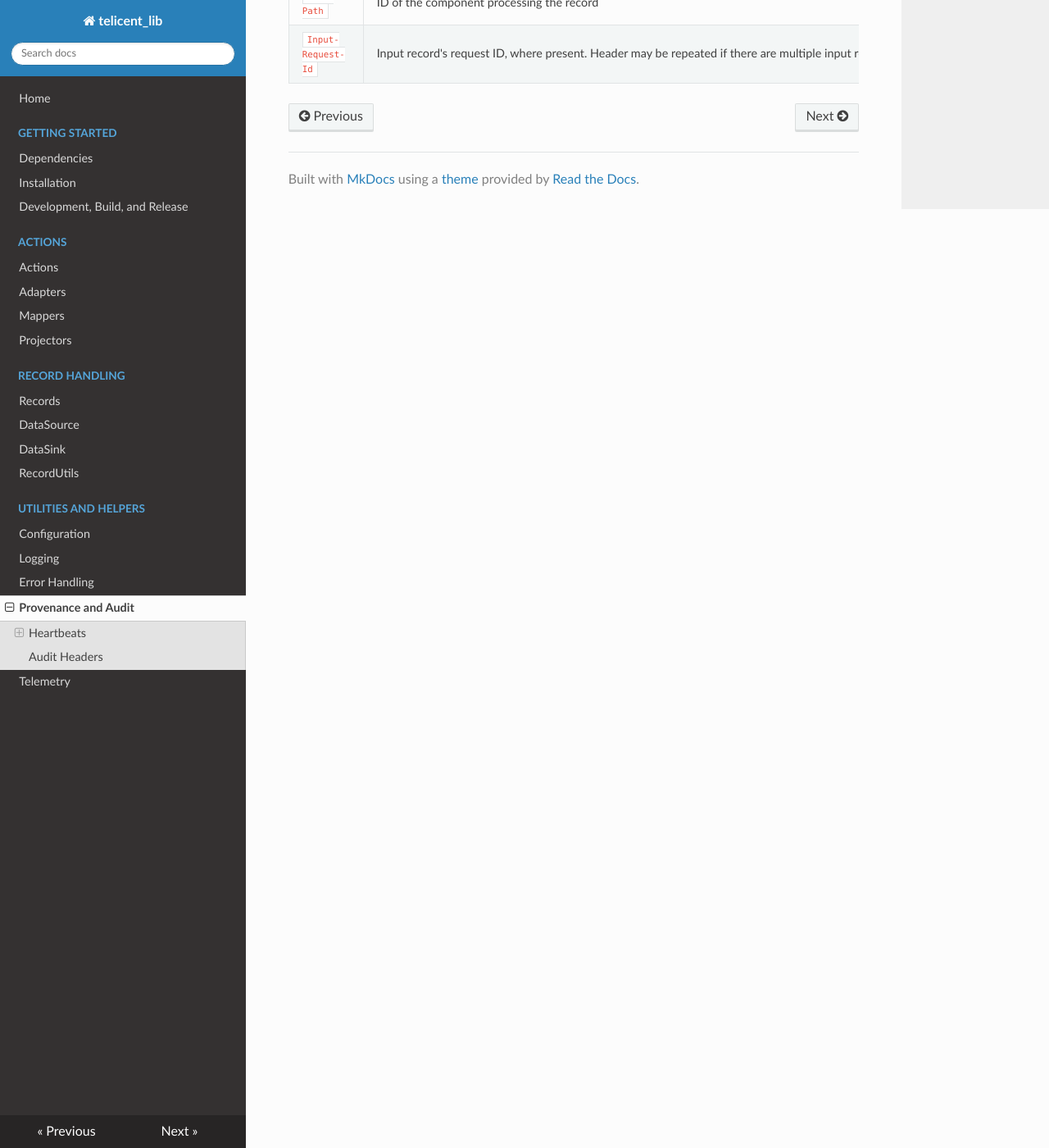
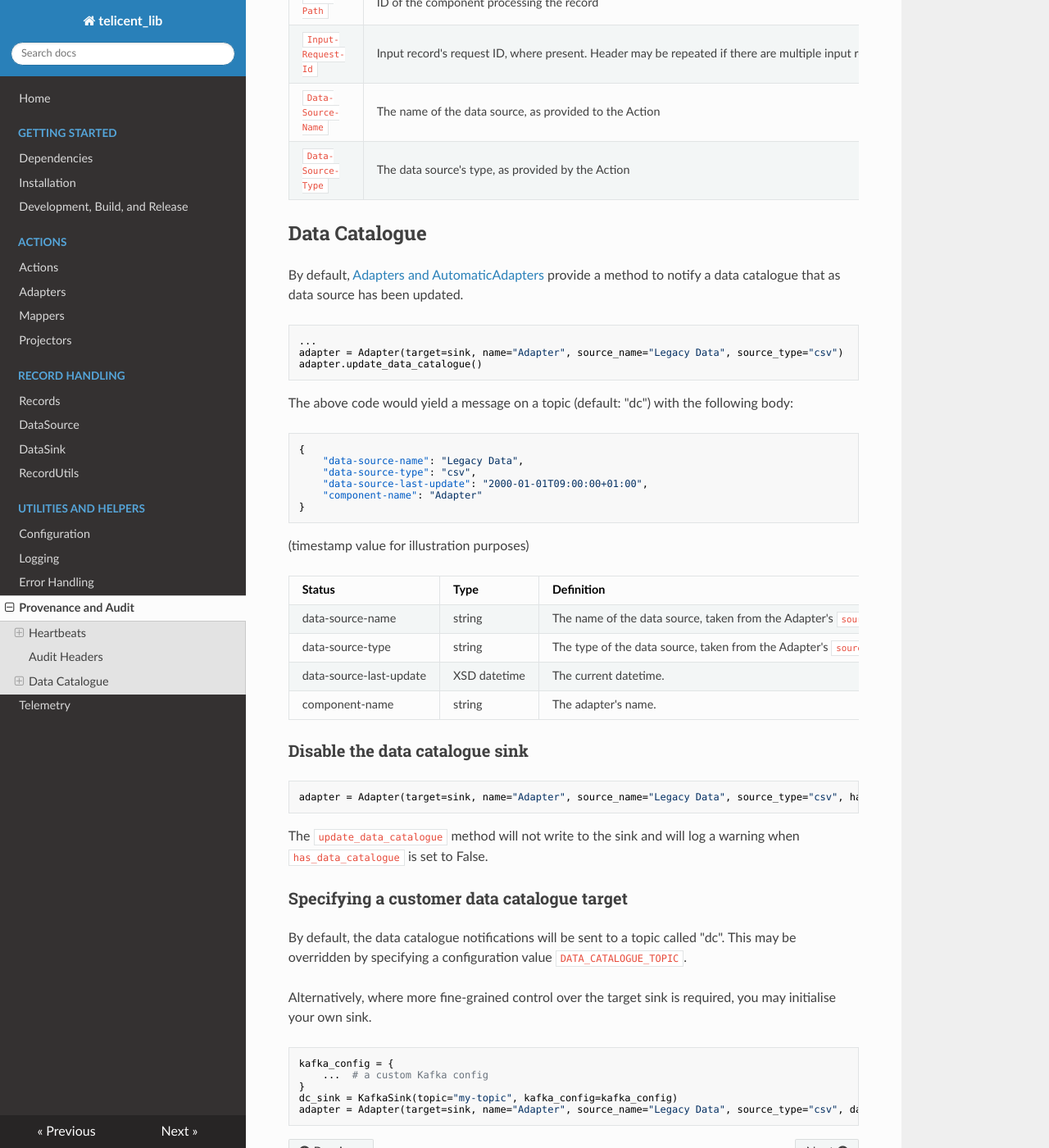
Before and after one commit to telicent-oss/telicent-lib, an MkDocs documentation site: the page built from docs/provenance.md, in a window 1280 px wide and 1400 px high, scrolled down 2166 px. Shown: the whole window at 82% size. Built offline with MkDocs 1.6.1, drawn with Linux system fonts in a browser that asks for light colours; nearby versions of some CDN libraries.

Commit message:
docs: documented the data catalogue work

````diff
--- a/docs/provenance.md
+++ b/docs/provenance.md
@@ -90,3 +90,59 @@ each record a unique ID, which component wrote the record, and in the case of a
 | `Request-Id`       | Unique ID for the request composed of the topic and a UUID                                                                       |
 | `Exec-Path`        | ID of the component processing the record                                                                                        |
 | `Input-Request-Id` | Input record's request ID, where present. Header may be repeated if there are multiple input requests, e.g. when merging records |
+| `Data-Source-Name` | The name of the data source, as provided to the Action                                                                           |
+| `Data-Source-Type` | The data source's type, as provided by the Action                                                                                |
+
+
+## Data Catalogue
+
+By default, [Adapters and AutomaticAdapters](adapters.md) provide a method to notify a data catalogue that as data source has been updated.
+
+```python
+...
+adapter = Adapter(target=sink, name="Adapter", source_name="Legacy Data", source_type="csv")
+adapter.update_data_catalogue()
+```
+
+The above code would yield a message on a topic (default: "dc") with the following body:
+
+```json
+{
+    "data-source-name": "Legacy Data",
+    "data-source-type": "csv",
+    "data-source-last-update": "2000-01-01T09:00:00+01:00",
+    "component-name": "Adapter"
+}
+```
+(timestamp value for illustration purposes)
+
+| Status                  | Type         | Definition                                                           |
+|-------------------------|--------------|----------------------------------------------------------------------|
+| data-source-name        | string       | The name of the data source, taken from the Adapter's `source_name`. |
+| data-source-type        | string       | The type of the data source, taken from the Adapter's `source_type`. |
+| data-source-last-update | XSD datetime | The current datetime.                                                |
+| component-name          | string       | The adapter's name.                                                  |
+
+
+### Disable the data catalogue sink
+
+```python
+adapter = Adapter(target=sink, name="Adapter", source_name="Legacy Data", source_type="csv", has_data_catalogue=False)
+```
+
+The `update_data_catalogue` method will not write to the sink and will log a warning when `has_data_catalogue` is set to False.
+
+### Specifying a customer data catalogue target
+
+By default, the data catalogue notifications will be sent to a topic called "dc". This may be overridden by specifying
+a configuration value `DATA_CATALOGUE_TOPIC`.
+
+Alternatively, where more fine-grained control over the target sink is required, you may initialise your own sink.
+
+```python
+kafka_config = {
+    ...  # a custom Kafka config
+}
+dc_sink = KafkaSink(topic="my-topic", kafka_config=kafka_config)
+adapter = Adapter(target=sink, name="Adapter", source_name="Legacy Data", source_type="csv", data_catalogue_sink=dc_sink)
+```
````
Also changed, not shown: 1 other file.
